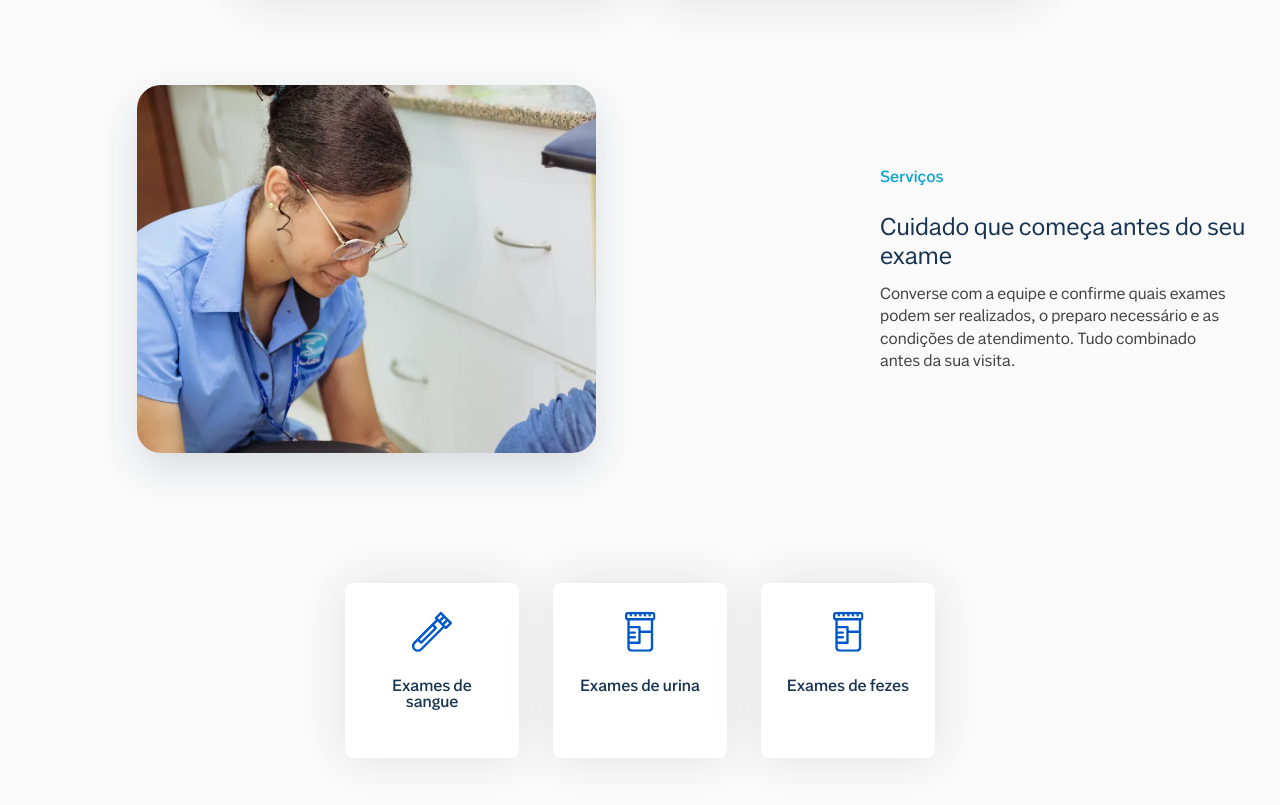
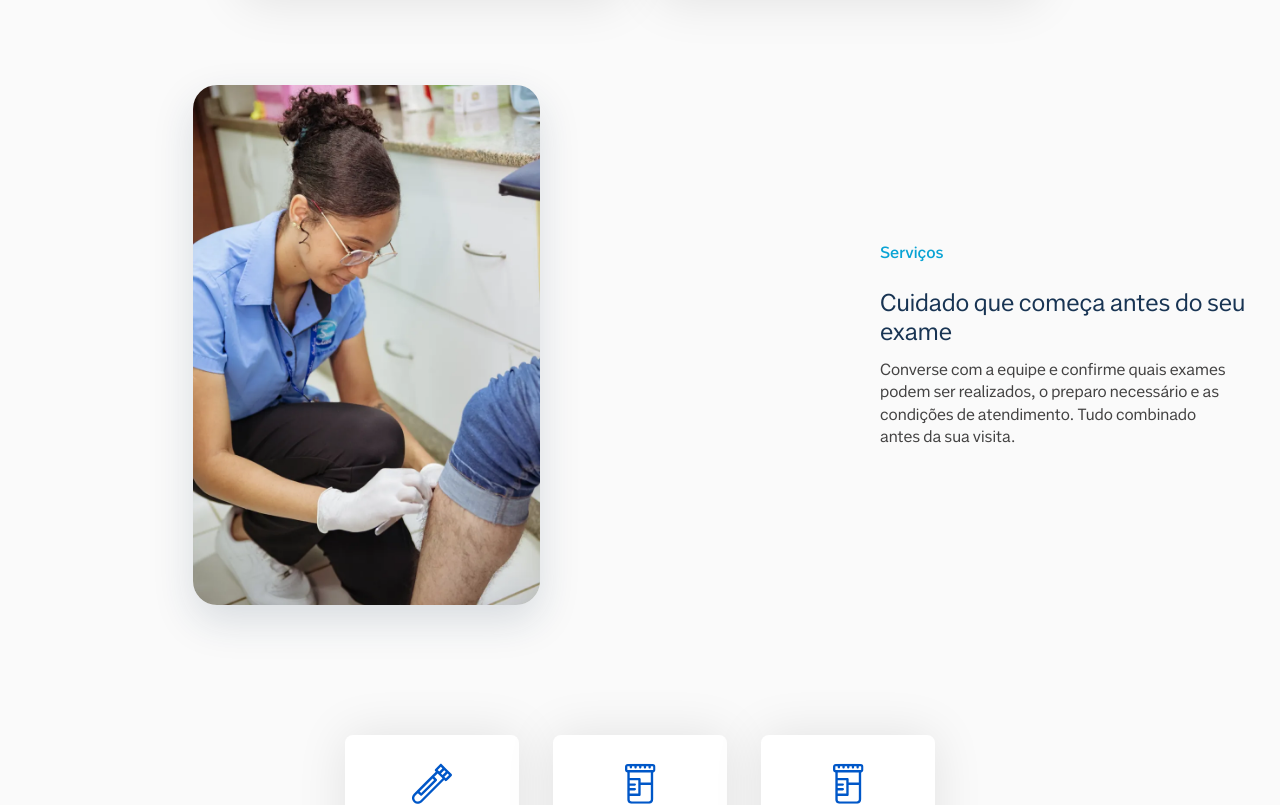
Before and after one commit to laboratoriosantaclaragrowth-prog/SiteSantaClara, a plain HTML site: page santa-clara-ate-voce/index.html in a window 1280 px wide. Shown: the part 713-1518 px from the top of the page. Drawn offline with Linux system fonts and the light colour scheme.

Commit message:
Mostra inteira a foto vertical da coleta na página de coleta domiciliar
A foto é em pé, mas ocupava um espaço deitado de altura fixa e a cena da
coleta ficava cortada. Agora aparece inteira (2:3), com até 520 px de altura
no computador e ~430 px no celular.

Co-Authored-By: Claude Opus 5.5 <noreply@anthropic.com>

```diff
--- a/assets/ate-voce/css/santa-clara.css
+++ b/assets/ate-voce/css/santa-clara.css
@@ -124,4 +124,4 @@ dialog p{font-size:16px;line-height:1.6}
 
 /* Fotos reais da coleta no lugar das ilustrações */
 .sc-real-photo{display:block;width:100%;aspect-ratio:3/2;object-fit:cover;border-radius:24px;box-shadow:0 16px 40px #18345326}
-.sc-real-photo-portrait{aspect-ratio:4/5;max-height:560px;object-position:center 20%;margin-inline:auto}
+.intro-row img.sc-real-photo-portrait,.sc-real-photo-portrait{flex:0 0 auto;width:auto!important;height:min(520px,115vw)!important;max-width:100%;aspect-ratio:2/3;object-fit:cover;object-position:center;margin-inline:auto}
```
